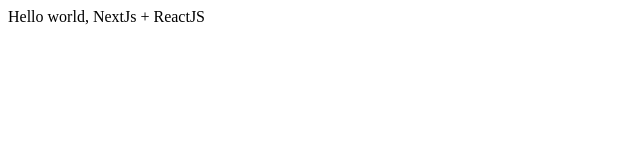
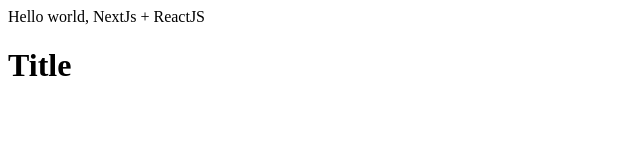
Before and after one commit to ChristyanShindy/react-nextjs-exemplos, a Next.js app: page / in a window 1280 px wide. Shown: the top 160 px of the page, without its empty margins (0-640 px from the left). Built offline with nearby package versions, Linux system fonts and the light colour scheme.

Commit message:
Criação Title

```diff
--- a/pages/index.jsx
+++ b/pages/index.jsx
@@ -1,8 +1,11 @@
+import Title from "../src/components/title/title"
+
 //Arquivo responsavel pela pagina inicial
 function HomePage () {
   return(
     <div>
       Hello  world, NextJs + ReactJS
+      <Title/>
     </div>
   )
 }
--- /dev/null
+++ b/src/components/title/Title.jsx
@@ -0,0 +1,7 @@
+function Title () {
+  return(
+    <h1>Title</h1>
+  )
+}
+
+export default Title
```
